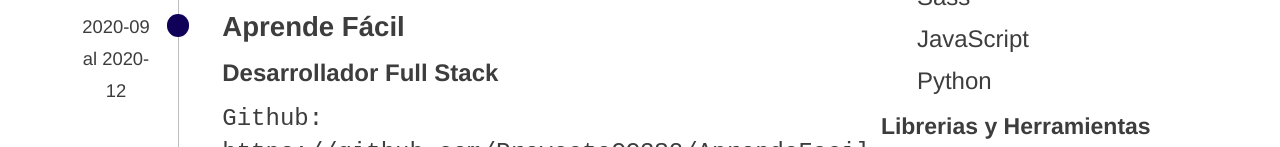
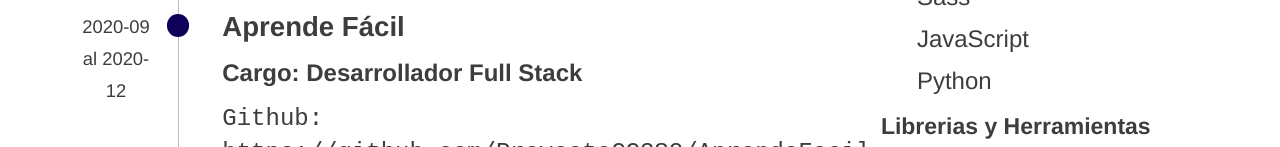
Before and after one commit to Sdann26/CV, a plain HTML site: page index.html in a window 1280 px wide. Shown: the part 1115-1262 px from the top of the page. Drawn offline with nearby package versions, Linux system fonts and the light colour scheme.

Commit message:
Update index.html
Edit Text

```diff
--- a/index.html
+++ b/index.html
@@ -30,7 +30,7 @@
                 <li>Evaluación a usuarios finales.</li>
             </ul>
             <h3><span>2020-09 al 2020-12</span><span></span>Aprende Fácil</h3>
-            <h4>Desarrollador Full Stack</h4>
+            <h4>Cargo: Desarrollador Full Stack</h4>
             <code>Github: <a href="https://github.com/ProyectoCC3S2/AprendeFacil" target="_blank">https://github.com/ProyectoCC3S2/AprendeFacil</a></code>
             <p>Aplicativo web que tiene como finalidad la publicación y resolución de ejercicios a nivel Secundario y Academia.
             <ul>
```
